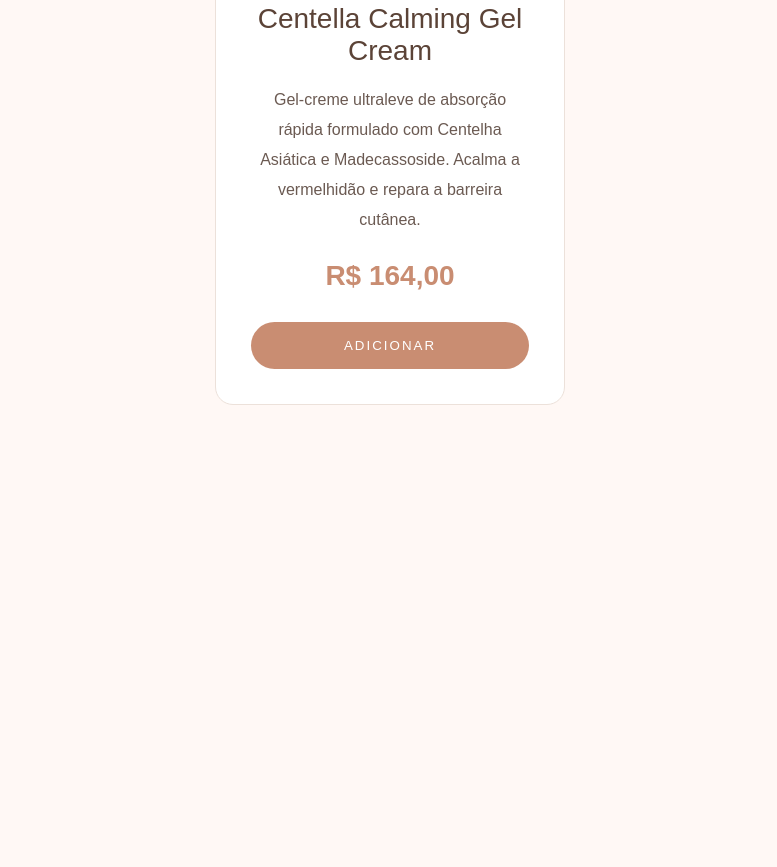
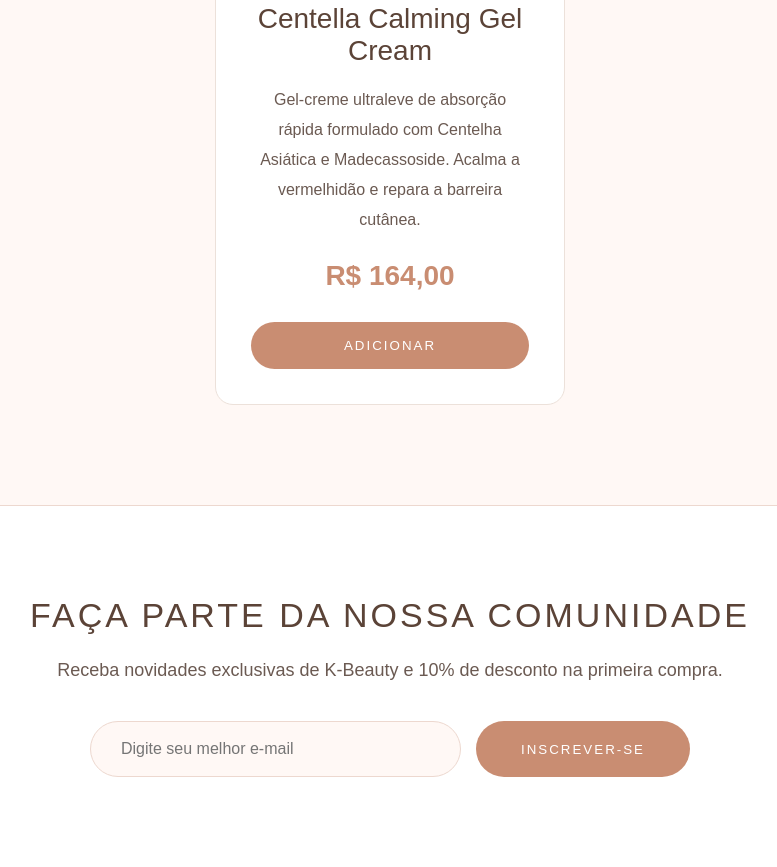
Before and after one commit to gfshtsrth765/natural-radiance, a plain HTML site: page natural radiance/index.html in a window 1280 px wide. Shown: the part 2650-3517 px from the top of the page, without its empty margins (250-1027 px from the left). Before the commit the page ends 3155 px from the top, so only its background shows below. Drawn offline with Linux system fonts and the light colour scheme.

Commit message:
Add files via upload

```diff
--- a/natural radiance/index.html
+++ b/natural radiance/index.html
@@ -179,6 +179,38 @@
 
 </section>
 
+<section class="comunidade">
+    <h2>FAÇA PARTE DA NOSSA COMUNIDADE</h2>
+    <p>Receba novidades exclusivas de K-Beauty e 10% de desconto na primeira compra.</p>
+    <form id="newsletter-form">
+        <input type="email" id="email-input" placeholder="Digite seu melhor e-mail" required>
+        <button type="submit" class="botao">INSCREVER-SE</button>
+    </form>
+</section>
+
+<script>
+    // Faz os botões "ADICIONAR" funcionarem
+    const botoesAdicionar = document.querySelectorAll('.produto button');
+    botoesAdicionar.forEach((botao) => {
+        botao.addEventListener('click', (evento) => {
+            const cardProduto = evento.target.closest('.produto');
+            const nomeProduto = cardProduto.querySelector('h3').innerText;
+            alert(`✨ ${nomeProduto} foi adicionado ao seu carrinho com sucesso!`);
+        });
+    });
+
+    // Faz o botão "INSCREVER-SE" funcionar
+    const formNewsletter = document.getElementById('newsletter-form');
+    formNewsletter.addEventListener('submit', (evento) => {
+        evento.preventDefault();
+        const email = document.getElementById('email-input').value;
+        alert(`🎉 Obrigado por se inscrever! Enviamos seu cupom de 10% de desconto para: ${email}`);
+        formNewsletter.reset();
+    });
+</script>
+
+<script src="script.js"></script>
+
 </body>
 
 </html>
--- /dev/null
+++ b/natural radiance/script.js
@@ -0,0 +1,18 @@
+// Faz os botões "ADICIONAR" funcionarem
+const botoesAdicionar = document.querySelectorAll('.produto button');
+botoesAdicionar.forEach((botao) => {
+    botao.addEventListener('click', (evento) => {
+        const cardProduto = evento.target.closest('.produto');
+        const nomeProduto = cardProduto.querySelector('h3').innerText;
+        alert(`✨ ${nomeProduto} foi adicionado ao seu carrinho com sucesso!`);
+    });
+});
+
+// Faz o formulário "INSCREVER-SE" funcionar
+const formNewsletter = document.getElementById('newsletter-form');
+formNewsletter.addEventListener('submit', (evento) => {
+    evento.preventDefault();
+    const email = document.getElementById('email-input').value;
+    alert(`🎉 Obrigado por se inscrever! Enviamos seu cupom de 10% de desconto para: ${email}`);
+    formNewsletter.reset();
+});
--- a/natural radiance/style.css
+++ b/natural radiance/style.css
@@ -350,3 +350,54 @@ nav a:hover{
 html{
     scroll-behavior: smooth;
 }
+/* Estilização da Seção Comunidade */
+.comunidade {
+    background: white;
+    padding: 90px 80px;
+    text-align: center;
+    border-top: 1px solid #edd8cf;
+}
+
+.comunidade h2 {
+    font-size: 34px;
+    font-weight: 400;
+    letter-spacing: 3px;
+    color: #5B4337;
+    margin-bottom: 25px;
+}
+
+.comunidade p {
+    font-size: 18px;
+    color: #6B5A52;
+    margin-bottom: 40px;
+}
+
+#newsletter-form {
+    display: flex;
+    justify-content: center;
+    gap: 15px;
+    max-width: 600px;
+    margin: auto;
+}
+
+#email-input {
+    flex: 1;
+    padding: 18px 30px;
+    border: 1px solid #edd8cf;
+    border-radius: 50px;
+    font-size: 16px;
+    outline: none;
+    color: #5B4337;
+    background: #FFF8F5;
+    transition: 0.3s;
+}
+
+#email-input:focus {
+    border-color: #C98D72;
+    background: white;
+}
+
+#newsletter-form .botao {
+    border: none;
+    cursor: pointer;
+}
```
